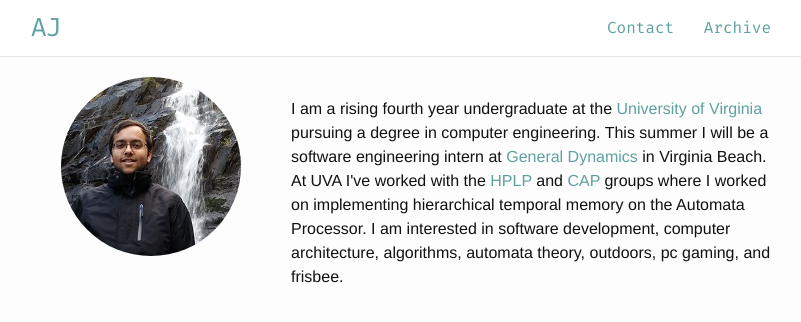
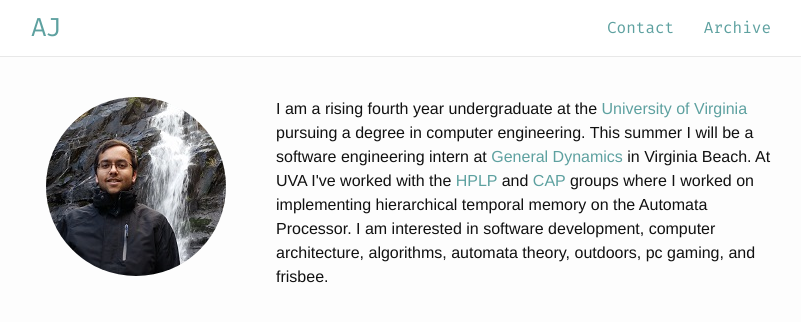
Before and after one commit to ajvarshneya/ajvarshneya.github.io, a Jekyll site: the page built from index.html, in a window 1280 px wide. Shown: the top 322 px of the page, without its empty margins (239-1040 px from the left). Built offline with Jekyll 4.4.1, drawn with Linux system fonts in a browser that asks for light colours.

Commit message:
Updated index

```diff
--- a/index.html
+++ b/index.html
@@ -3,7 +3,7 @@
 ---
   <!--<h1 class="page-heading"><a href="{{ page.permalink }}">{{ page.title }}</a></h1>-->
 <div id="main-container" style="">
-	<img src="aj.jpg" style="border-radius: 50%; width: 180px; float: left; margin: -20px 50px 40px 30px;">
+	<img src="aj.jpg" style="border-radius: 50%; width: 180px; float: left; margin: -0px 50px 20px 15px;">
 	<p style="margin: 10px 0px 0px 0px;"> I am a rising fourth year undergraduate at the <a href="http://seas.virginia.edu/">University of Virginia</a> pursuing a degree in computer engineering. This summer I will be a software engineering intern at <a href="http://www.generaldynamics.com/">General Dynamics</a> in Virginia Beach. At UVA I've worked with the <a href="http://hplp.ece.virginia.edu/">HPLP</a> and <a href="http://cap.virginia.edu/">CAP</a> groups where I worked on implementing hierarchical temporal memory on the Automata Processor. I am interested in software development, computer architecture, algorithms, automata theory, outdoors, pc gaming, and frisbee.</p>
 </span>
   <!--<p class="rss-subscribe">subscribe <a href="{{ "/feed.xml" | prepend: site.baseurl }}">via RSS</a></p>-->
```
Also changed, not shown: 1 other file.
